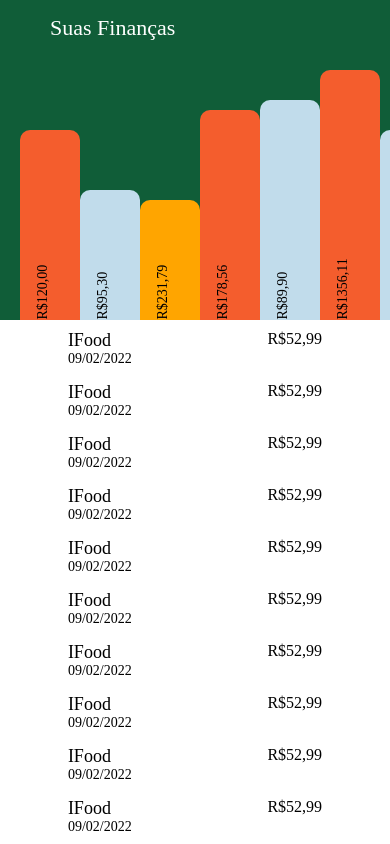
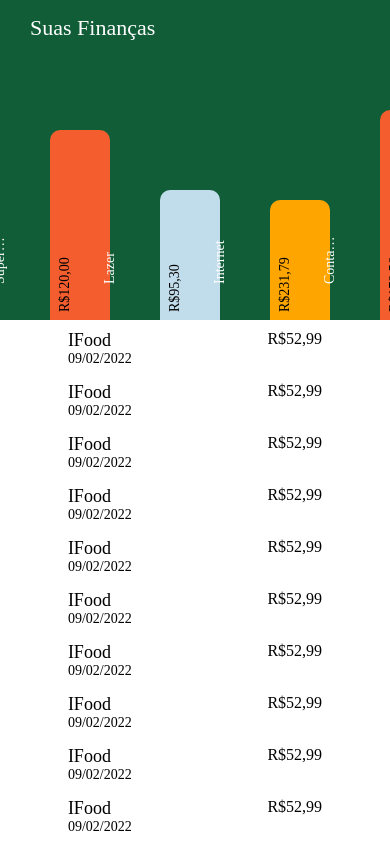
Before and after one commit to mateusrizzo/finances-app, a React Native app: screen / in a window 390 px wide. Built offline with nearby package versions, Linux system fonts and the light colour scheme.

Commit message:
Adicionado tag de categorias no grafico

```diff
--- a/src/components/GraphBar/index.js
+++ b/src/components/GraphBar/index.js
@@ -5,8 +5,17 @@
 
 export default function GraphBar(props) {
   return (
-    <View style={styles(props).bar}>
-      <Text style={styles(props).graphValueText}>{props.value}</Text>
-    </View>
+    <>
+      <View style={styles(props).categoryContainer}>
+        <Text style={styles(props).category} numberOfLines={1}>
+          {props.category}
+        </Text>
+      </View>
+      <View style={styles(props).bar}>
+        <Text style={styles(props).graphValueText} numberOfLines={1}>
+          {props.value}
+        </Text>
+      </View>
+    </>
   );
 }
--- a/src/components/GraphBar/styles.js
+++ b/src/components/GraphBar/styles.js
@@ -19,6 +19,22 @@
       marginBottom: 30,
       marginLeft: -15,
     },
+    categoryContainer: {
+      width: 50,
+      height: 180,
+      alignItems: 'flex-start',
+      justifyContent: 'flex-end',
+      alignSelf: 'flex-end',
+    },
+    category: {
+      transform: [{rotate: '270deg'}],
+      fontFamily: 'Poppins-Medium',
+      color: '#FFF',
+      alignSelf: 'baseline',
+      width: 125,
+      marginBottom: 53,
+      marginLeft: -25,
+    },
   });
 
 export default styles;
--- a/src/pages/Home/index.js
+++ b/src/pages/Home/index.js
@@ -12,19 +12,61 @@
       <View>
         <View style={styles.greenHeader}>
           <Text style={styles.headerText}>Suas Finanças</Text>
-          <ScrollView
-            horizontal={true}
-            style={styles.graphStyle}
-            showsHorizontalScrollIndicator={false}>
-            <GraphBar color="#F45D2D" height={190} value="R$120,00" />
-            <GraphBar color="#C1DCEB" height={130} value="R$95,30" />
-            <GraphBar color="orange" height={120} value="R$231,79" />
-            <GraphBar color="#F45D2D" height={210} value="R$178,56" />
-            <GraphBar color="#C1DCEB" height={220} value="R$89,90" />
-            <GraphBar color="#F45D2D" height={250} value="R$1356,11" />
-            <GraphBar color="#C1DCEB" height={190} value="R$31,46" />
-            <GraphBar color="orange" height={170} value="R$223,14" />
-            <GraphBar color="#F45D2D" height={90} value="R$748,99" />
+          <ScrollView horizontal={true} showsHorizontalScrollIndicator={false}>
+            <GraphBar
+              color="#F45D2D"
+              height={190}
+              value="R$120,00"
+              category="Supermercado"
+            />
+            <GraphBar
+              color="#C1DCEB"
+              height={130}
+              value="R$95,30"
+              category="Lazer"
+            />
+            <GraphBar
+              color="orange"
+              height={120}
+              value="R$231,79"
+              category="Internet"
+            />
+            <GraphBar
+              color="#F45D2D"
+              height={210}
+              value="R$178,56"
+              category="Conta de Luz"
+            />
+            <GraphBar
+              color="#C1DCEB"
+              height={220}
+              value="R$89,90"
+              category="Lazer"
+            />
+            <GraphBar
+              color="#F45D2D"
+              height={250}
+              value="R$1356,11"
+              category="Aluguel"
+            />
+            <GraphBar
+              color="#C1DCEB"
+              height={190}
+              value="R$31,46"
+              category="Farmácia"
+            />
+            <GraphBar
+              color="orange"
+              height={170}
+              value="R$223,14"
+              category="Cursos"
+            />
+            <GraphBar
+              color="#F45D2D"
+              height={90}
+              value="R$748,99"
+              category="Cofrinho"
+            />
           </ScrollView>
         </View>
       </View>
--- a/src/pages/Home/styles.js
+++ b/src/pages/Home/styles.js
@@ -4,10 +4,7 @@
   greenHeader: {
     height: 320,
     backgroundColor: '#105D38',
-    // borderBottomLeftRadius: 20,
-    // borderBottomRightRadius: 20,
     overflow: 'hidden',
-    paddingLeft: 20,
     marginBottom: 10,
   },
   headerText: {
```
